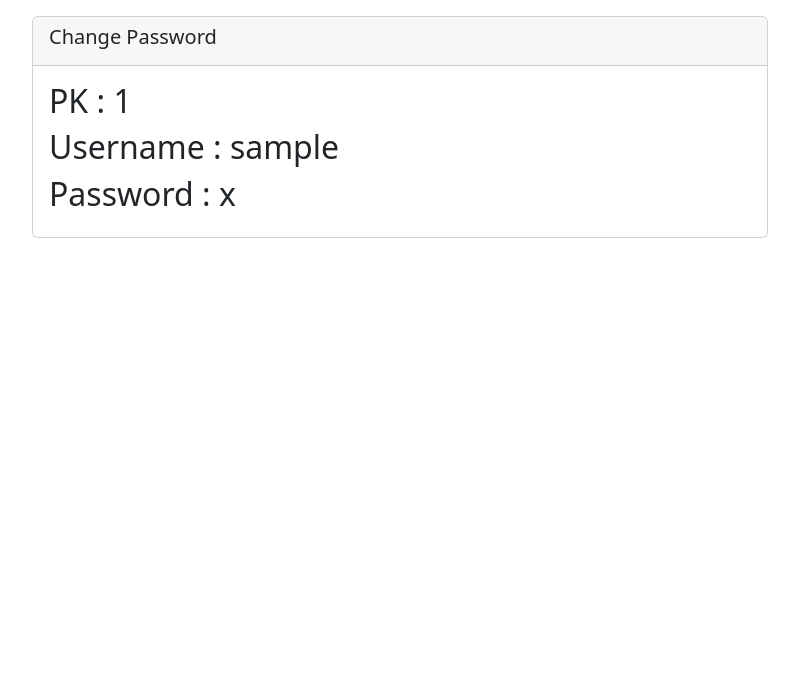
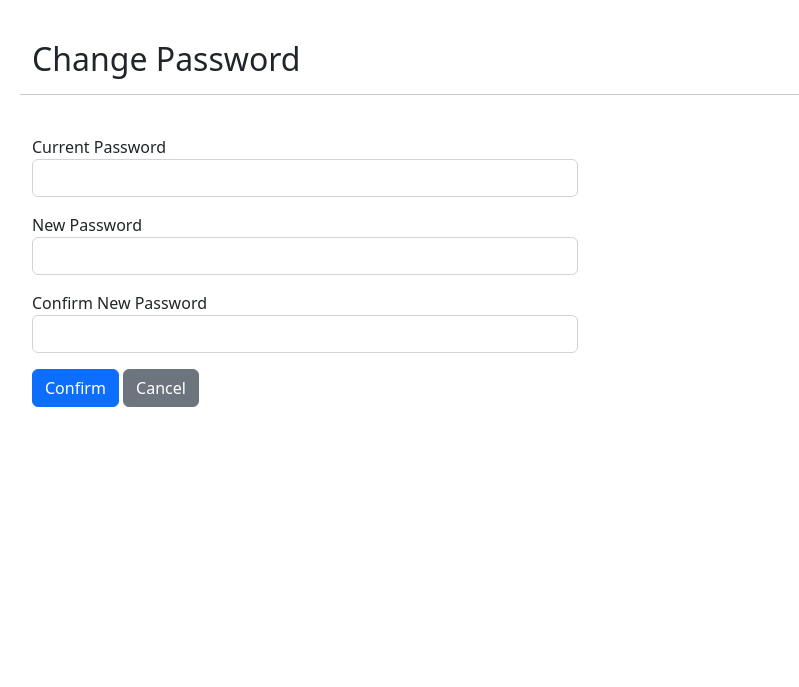
Before and after one commit to cpricamata/MOD6-EP, a Django app: template Exercise/tapas/tapasapp/templates/tapasapp/change_password.html in a window 1280 px wide. Shown: the part 56-743 px from the top of the page, without its empty margins (50-849 px from the left). Run offline with Django 5.2, Linux system fonts and the light colour scheme; the template is opened without the code that fills it: most values are stand-ins (such as "Sample title", 1, 10 or a date in 2020); some libraries are stand-ins or nearby versions.

Commit message:
done with change_password

```diff
--- a/Exercise/tapas/tapasapp/templates/tapasapp/change_password.html
+++ b/Exercise/tapas/tapasapp/templates/tapasapp/change_password.html
@@ -2,18 +2,61 @@
 {% load static %}
 
 {% block content %}
-<div class="col-md-8">
 
-    <div class="card">
-        <div class="card-header">
-            <h5 class="card-title"> Change Password</h5>
+<div class="container py-4">
+
+    <div class="row mb-4">
+        <div class="pb-2">
+            <h2>Change Password</h2>
         </div>
-        <div class="card-body">
-            <h2>PK : {{d.pk}} </h2>
-            <h2>Username : {{d.username}} </h2>
-            <h2>Password : {{d.password}} </h2>
+        <hr>
+    </div>
+
+    <div class="row">
+        <div class="col-md-6">
+
+            <!-- Error Message -->
+            {% if error %}
+                <div class="alert alert-danger">
+                    {{ error }}
+                </div>
+            {% endif %}
+
+            <form method="POST">
+                {% csrf_token %}
+
+                <!-- Current Password -->
+                <div class="mb-3">
+                    <label>Current Password</label>
+                    <input type="password" name="current_password" class="form-control">
+                </div>
+
+                <!-- New Password -->
+                <div class="mb-3">
+                    <label>New Password</label>
+                    <input type="password" name="new_password" class="form-control">
+                </div>
+
+                <!-- Confirm New Password -->
+                <div class="mb-3">
+                    <label>Confirm New Password</label>
+                    <input type="password" name="confirm_password" class="form-control">
+                </div>
+
+                <!-- Buttons -->
+                <button type="submit" class="btn btn-primary">
+                    Confirm
+                </button>
+
+                <a href="{% url 'manage_account' d.pk %}" class="btn btn-secondary">
+                    Cancel
+                </a>
+
+            </form>
+
         </div>
     </div>
 
 </div>
+
 {% endblock %}
```
